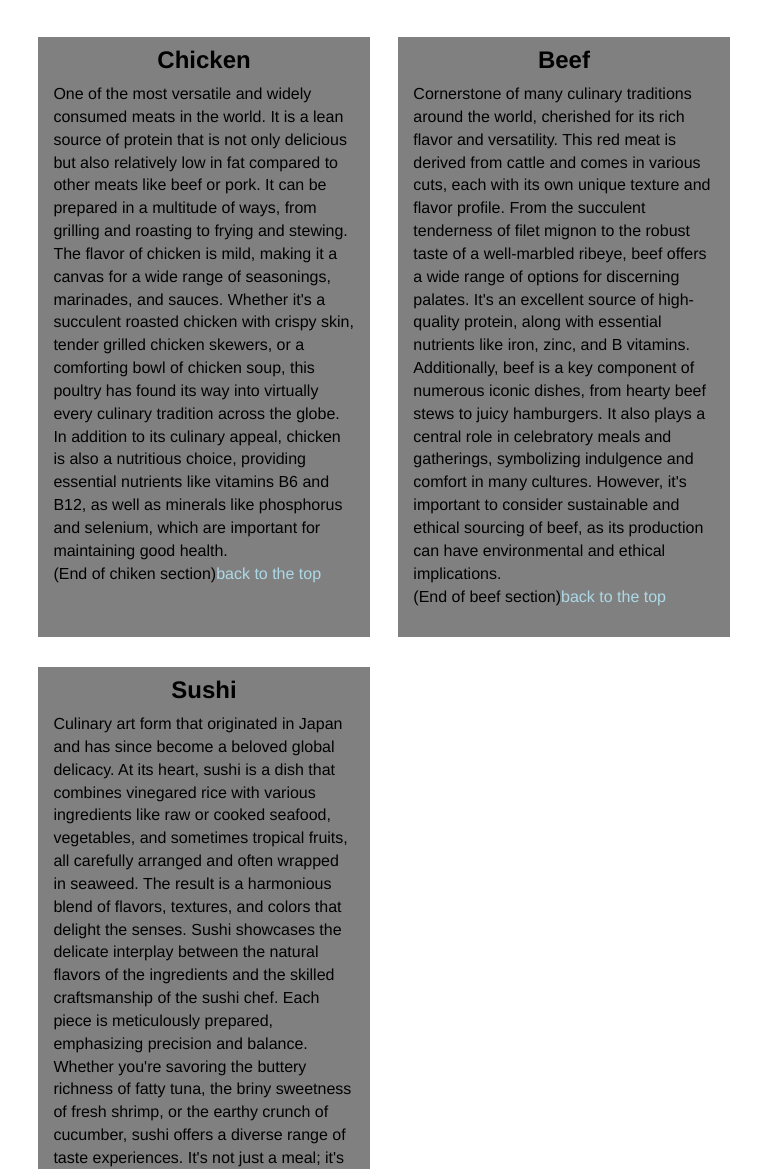
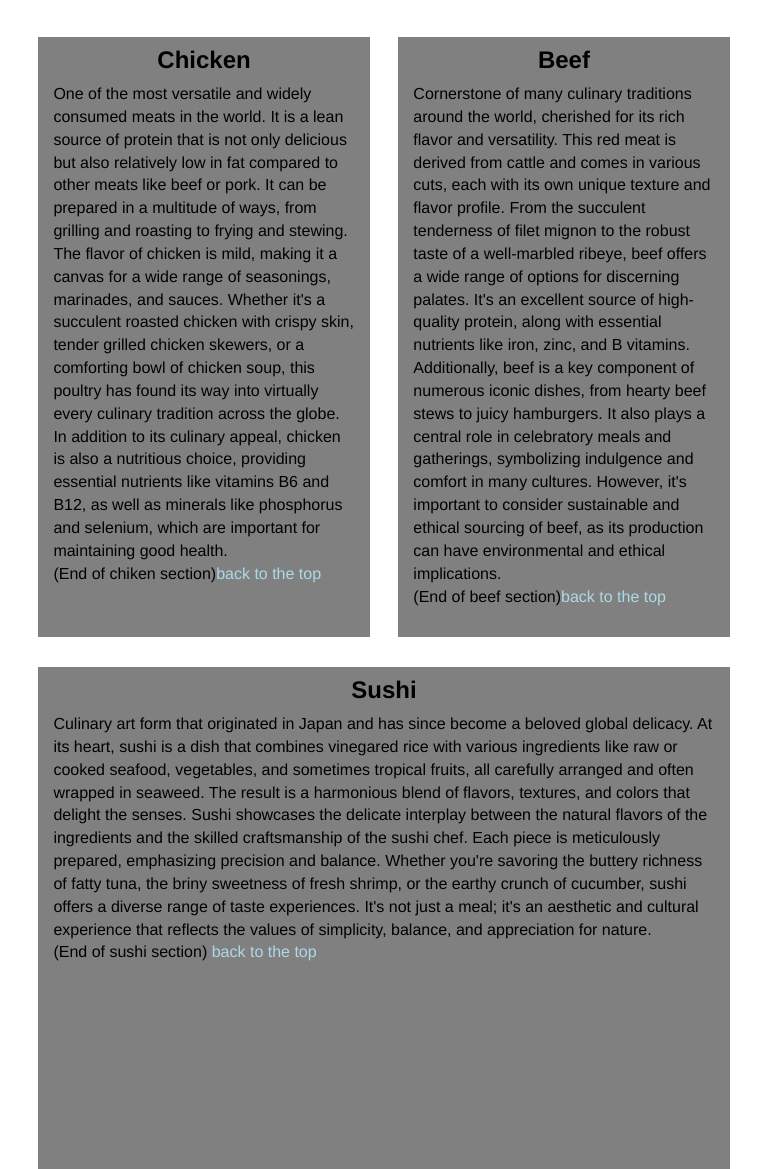
Before and after one commit to El-Hasnaoui/Model3-solution, a plain HTML site: page index.html in a window 768 px wide. Shown: the part 137-1306 px from the top of the page. Drawn offline with Linux system fonts and the light colour scheme.

Commit message:
Update styles.css

```diff
--- a/css/styles.css
+++ b/css/styles.css
@@ -58,6 +58,9 @@ h1{
         height: 600px;
         margin: 10px 2%;
     }
+    .dishes:nth-of-type(3){
+        width:96%;
+    }
 }
 @media(max-width:776px){
     .dishes{
```
